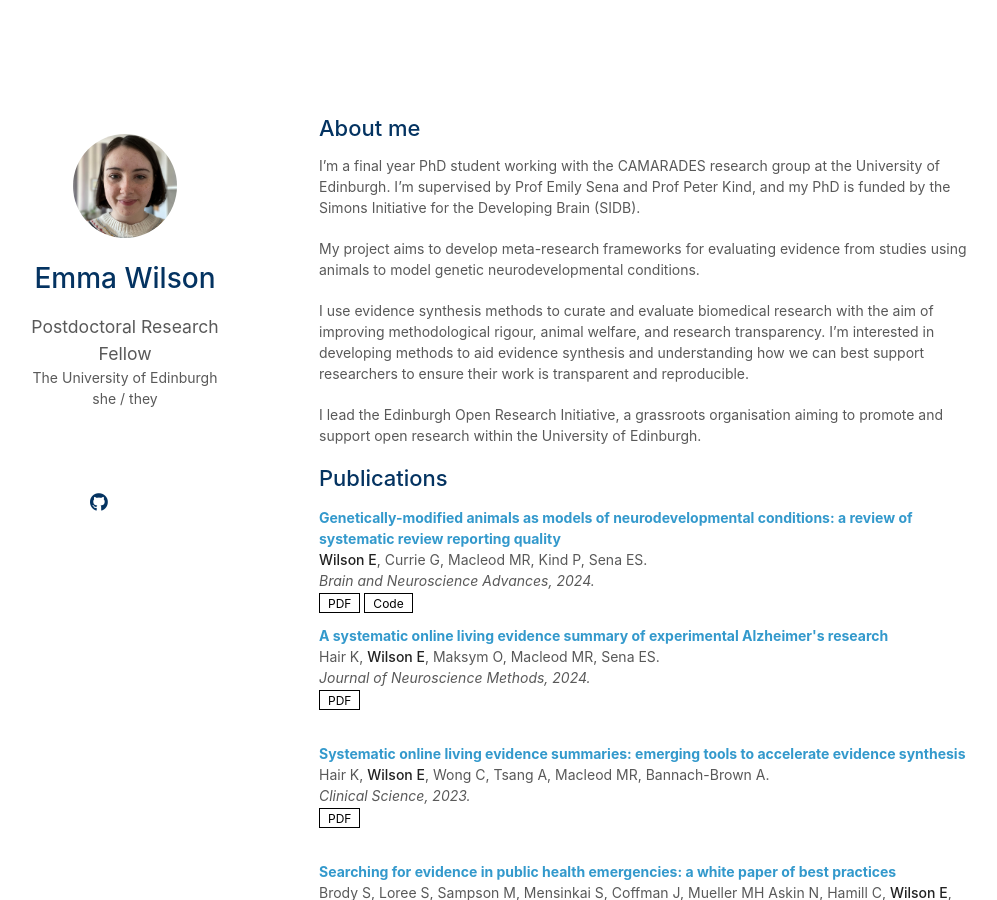
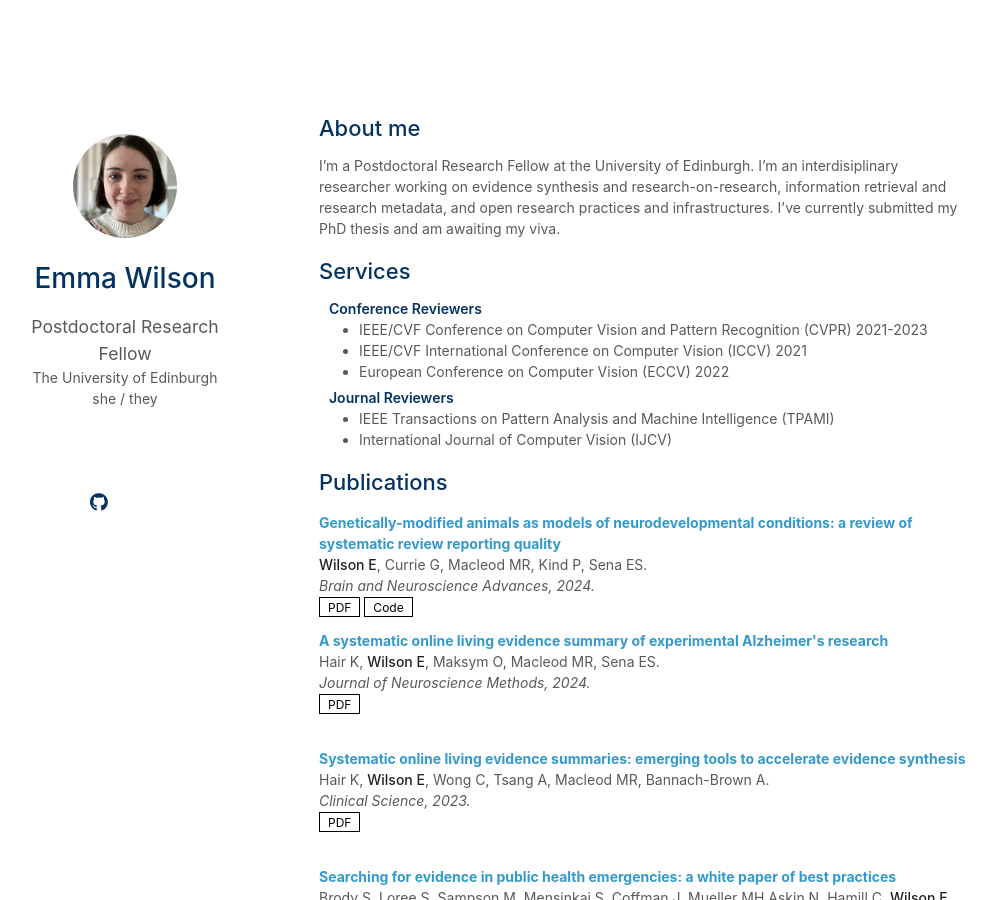
Before and after one commit to emma-wilson/emma-wilson.github.io, a Jekyll site: the page built from index.md, in a window 1280 px wide and 900 px high. Shown: the whole window, without its empty margins (151-1148 px from the left). Built offline with Jekyll 4.4.1, drawn with Linux system fonts in a browser that asks for light colours; nearby versions of some CDN libraries; comment, search, counter and statistics services are not loaded; a style sheet for code colours, icons or effects is not loaded; our own code applies the rules of GitHub Pages for plain Markdown files.

Commit message:
Update bio and add in services.md

```diff
--- a/index.md
+++ b/index.md
@@ -4,14 +4,8 @@ layout: homepage
 
 ## About me
 
-I'm a final year PhD student working with the CAMARADES research group at the University of Edinburgh. I'm supervised by Prof Emily Sena and Prof Peter Kind, and my PhD is funded by the Simons Initiative for the Developing Brain (SIDB).
+I'm a Postdoctoral Research Fellow at the University of Edinburgh. I'm an interdisiplinary researcher working on evidence synthesis and research-on-research, information retrieval and research metadata, and open research practices and infrastructures. I've currently submitted my PhD thesis and am awaiting my viva.
 
-My project aims to develop meta-research frameworks for evaluating evidence from studies using animals to model genetic neurodevelopmental conditions.
-
-I use evidence synthesis methods to curate and evaluate biomedical research with the aim of improving methodological rigour, animal welfare, and research transparency. I’m interested in developing methods to aid evidence synthesis and understanding how we can best support researchers to ensure their work is transparent and reproducible.
-
-I lead the Edinburgh Open Research Initiative, a grassroots organisation aiming to promote and support open research within the University of Edinburgh.
+{% include_relative _includes/services.md %}
 
 {% include_relative _includes/publications.md %}
-
-<!-- {% include_relative _includes/services.md %} -->
```
